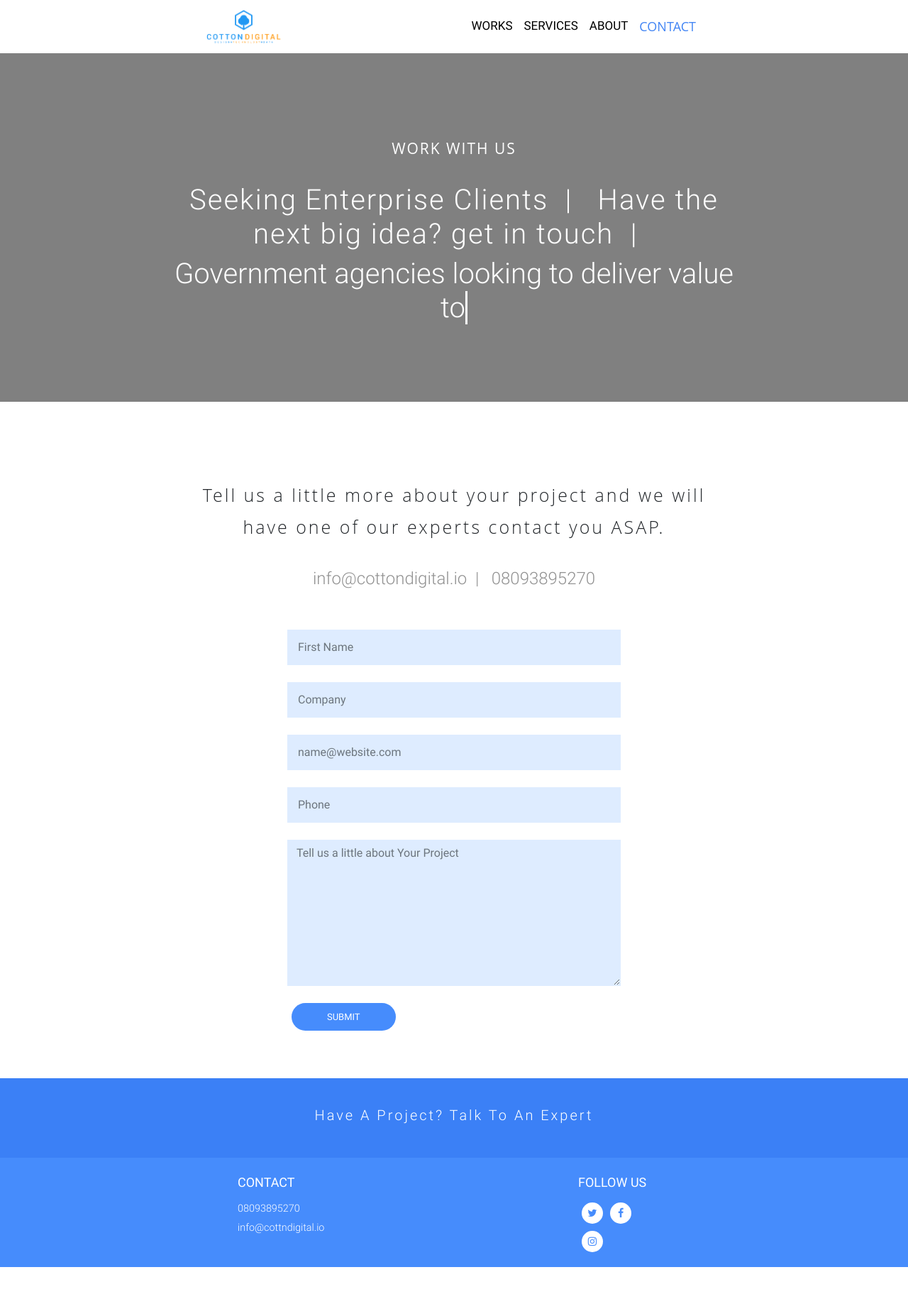
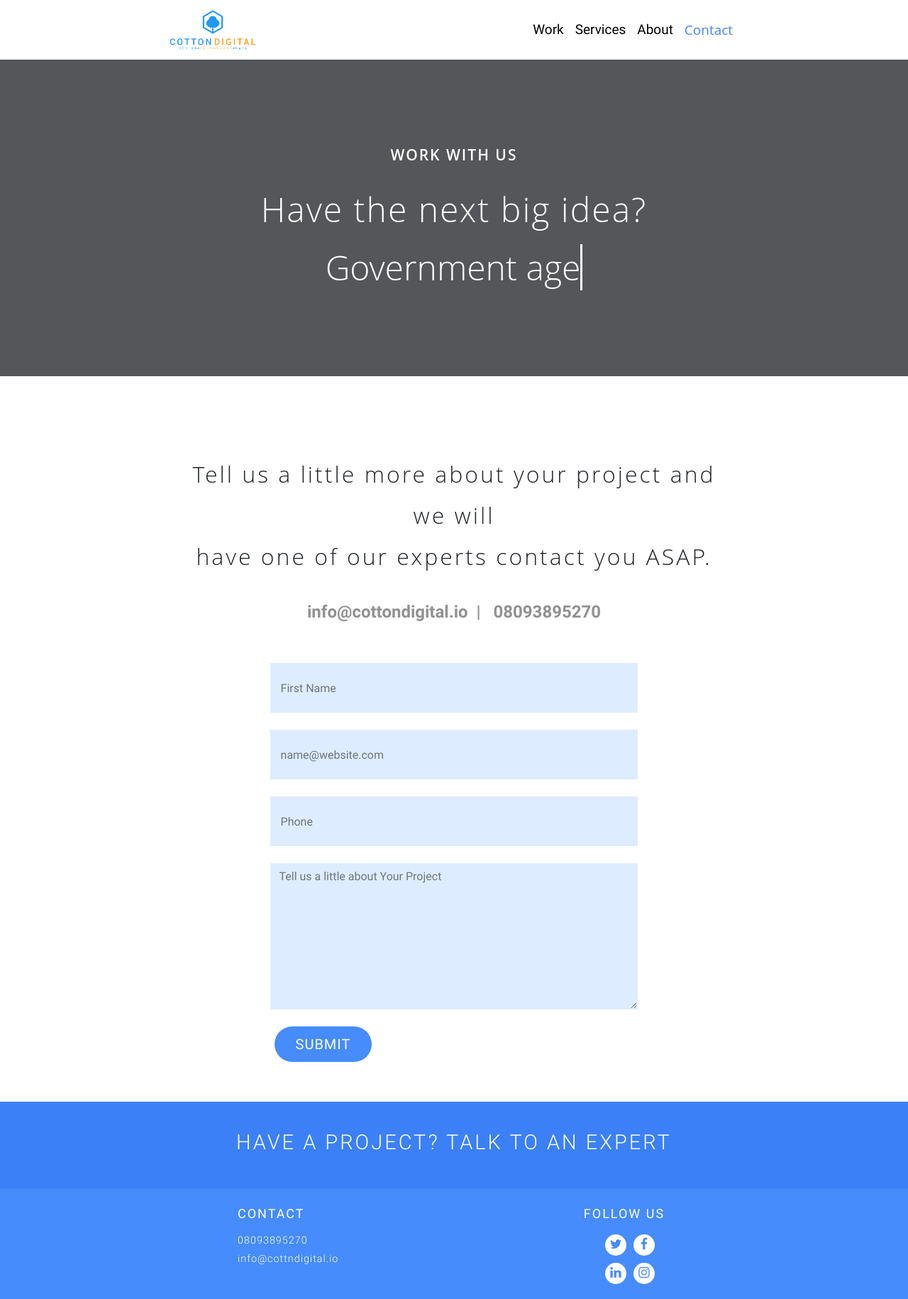
Before and after one commit to iyiolaosuagwu/cottondigital, a PHP site: page /contact.php in a window 1280 px wide. Shown: the whole page at 71% size. Before the commit the page ends 1785 px from the top, so only its background shows below. Run offline with PHP 8.4, Linux system fonts and the light colour scheme.

Commit message:
new update

```diff
--- a/about.php
+++ b/about.php
@@ -25,7 +25,7 @@
 		<!-- Start your project here-->
 
 		<nav class="navbar navbar-expand-lg navbar-dark">
-			<div class="col-lg-7 mx-auto">
+			<div class="col-lg-8 mx-auto">
 
 				<button class="navbar-toggler" type="button" data-toggle="collapse" data-target="#navbarNav"
 				aria-controls="navbarNav" aria-expanded="false" aria-label="Toggle navigation">
@@ -34,11 +34,11 @@
 
 				<div class="collapse navbar-collapse" id="navbarNav">
 				<a class="navbar-brand" href="index.php">
-				<img src="./img/logo/cotton-digital-logo.png" class="logo" alt="" width="30%" />
+				<img src="./img/logo/cotton-digital-logo.png" class="logo" alt="" width="25%" />
 				</a>
 				<ul class="navbar-nav ml-auto mt-lg-0">
 					<li class="nav-item">
-						<a class="nav-link" href="works.php">Works <span class="sr-only">(current)</span></a>
+						<a class="nav-link" href="works.php">Work <span class="sr-only">(current)</span></a>
 					</li>
 					<li class="nav-item">
 						<a class="nav-link" href="services.php">Services</a>
--- a/contact.php
+++ b/contact.php
@@ -21,7 +21,7 @@
 <body>
   <!-- Start your project here-->
   <nav class="navbar navbar-expand-lg navbar-dark">
-    <div class="col-lg-7 mx-auto">
+    <div class="col-lg-8 mx-auto">
 
       <button class="navbar-toggler" type="button" data-toggle="collapse" data-target="#navbarNav"
         aria-controls="navbarNav" aria-expanded="false" aria-label="Toggle navigation">
@@ -30,11 +30,11 @@
 
       <div class="collapse navbar-collapse" id="navbarNav">
       <a class="navbar-brand" href="index.php">
-      <img src="./img/logo/cotton-digital-logo.png" class="logo" alt="" width="30%" />
+      <img src="./img/logo/cotton-digital-logo.png" class="logo" alt="" width="25%" />
       </a>
         <ul class="navbar-nav ml-auto mt-lg-0">
           <li class="nav-item">
-            <a class="nav-link" href="works.php">Works <span class="sr-only">(current)</span></a>
+            <a class="nav-link" href="works.php">Work <span class="sr-only">(current)</span></a>
           </li>
           <li class="nav-item">
             <a class="nav-link" href="services.php">Services</a>
@@ -68,13 +68,13 @@
         <!-- <h1 class="line">Have the next big Idea?</h1> -->
 
         <h1 class="line">
-          Seeking Enterprise Clients &nbsp;| &nbsp;
-          Have the next big idea? get in touch &nbsp;| &nbsp;
+          <!-- Seeking Enterprise Clients &nbsp;| &nbsp; -->
+          Have the next big idea?
 
           <!-- Your app wont build itself....get in touch -->
 
 
-          <h2 href="" class="typewrite " data-period="2000" data-type='[ "Government agencies looking to deliver value to citizens.", "&nbsp;| &nbsp; • SME looking to upgrade digital assets" ]'>
+          <h2 href="" class="typewrite " data-period="2000" data-type='["get in touch", "Government agencies looking to deliver value to citizens.", " SME looking to upgrade digital assets" ]'>
             <h2 class="wrap"></h2>
           </h2>
         </h1>
@@ -112,7 +112,7 @@
       </div> -->
 
 
-        <div class="bt-form__wrapper col-lg-7 mx-auto">
+        <div class="bt-form__wrapper col-lg-8 mx-auto">
     <form class="uk-form bt-flabels js-flabels" data-parsley-validate data-parsley-errors-messages-disabled>
       <div class="uk-grid uk-grid-collapse">
         <div class="uk-width-1-2">
@@ -122,23 +122,22 @@
             <span class="bt-flabels__error-desc">Name Required</span>
           </div>
         </div>
-        <div class="uk-width-1-2">
+        <!-- <div class="uk-width-1-2">
           <div class="bt-flabels__wrapper bt-flabels--right">
-            <!-- <label>Company</label> -->
             <input type="text" class="form-control input my-4" name="last_name" autocomplete="off" placeholder="Company" data-parsley-required />
             <span class="bt-flabels__error-desc">Company Required</span>
           </div>
-        </div>
+        </div> -->
       </div>
       <div class="bt-flabels__wrapper">
         <!-- <label>Email</label> -->
         <input type="text" class="form-control input my-4" name="email" placeholder="name@website.com" data-parsley-required data-parsley-type="email" autocomplete="off" />
-        <span class="bt-flabels__error-desc">Email Required / Invalid Email</span>
+        <span class="bt-flabels__error-desc">Email Required</span>
       </div>
       <div class="bt-flabels__wrapper">
         <!-- <label>Phone</label> -->
         <input type="text" class="form-control input my-4" name="phone" data-parsley-required placeholder="Phone" autocomplete="off" />
-        <span class="bt-flabels__error-desc mb-3">Phone Required / Invalid Phone</span>
+        <span class="bt-flabels__error-desc mb-3">Phone Required</span>
       </div>
 
       <div class="uk-width-1-2">
@@ -168,7 +167,7 @@
   </section>
 
   <section class="talk__expert">
-    <h3 class=" text-center  text-capitalize have-a-project">
+    <h3 class=" text-center  text-uppercase have-a-project">
       have a project? talk to an expert
     </h3>
   </section>
@@ -176,12 +175,12 @@
   <style>
     .bt-form__wrapper {
   margin: 30px auto;
-  max-width: 500px;
+  /* max-width: 500px; */
 }
 .bt-flabels input[type] {
   position: relative;
   width: 100%;
-  height: 50px;
+  height: 70px;
   border: none;
   border-radius: 0;
   z-index: 1;
--- a/css/style.css
+++ b/css/style.css
@@ -13,25 +13,25 @@
 /* .view img{
   max-height: 800px;
 } */
-.contact-gray{
-  background-color: gray;
+.contact-gray {
+  background-color: #55565a;
 }
-.first_slide{
+.first_slide {
   background-image: url('../img/image_2.jpg');
   background-size: cover;
-  height: 700px
+  height: 700px;
 }
 
-.second_slide{
+.second_slide {
   background-image: url('../img/image_1.jpg');
   background-size: cover;
-  height: 700px
+  height: 700px;
 }
 
-.third_slide{
+.third_slide {
   background-image: url('../img/image_3.jpg');
   background-size: cover;
-  height: 700px
+  height: 700px;
 }
 
 .big__impact {
@@ -40,7 +40,7 @@
 
   background-size: cover;
 }
-a_icon{
+a_icon {
   color: unset !important;
 }
 
@@ -60,7 +60,7 @@
 }
 
 footer.page-footer a {
-    color: unset;
+  color: unset;
 }
 
 .talent {
@@ -121,9 +121,14 @@
   border-radius: 50px;
 }
 
+.digit{
+  letter-spacing: 1px;
+}
+
 .headers {
   font-size: 18px;
   font-weight: 400;
+  letter-spacing: 2px;
 }
 
 .index__header {
@@ -145,7 +150,7 @@
 .social__icons {
   background: #fff;
   border-radius: 50px;
-  padding: 15px 15px;
+  padding: 18px 18px;
   font-size: 16px;
   color: blue;
   cursor: pointer;
@@ -186,9 +191,11 @@
 
 .submit-btn {
   background: #468cfc;
-  padding: 10px 50px;
+  padding: 10px 30px;
   float: left;
   border-radius: 50px;
+  font-size: 20px;
+  letter-spacing: 1px;
 }
 
 .form-control {
@@ -327,6 +334,12 @@
   color: #fff;
 }
 
+.wrap {
+  line-height: 1.9 !important;
+  font-size: 48px;
+  font-family: 'Open Sans', sans-serif;
+}
+
 .typewrite {
   font-size: 40px !important;
 }
@@ -367,12 +380,17 @@
   margin: 5px 5px;
 }
 
+.margin-l {
+  margin-left: 33px;
+}
+
 .iconns {
   position: relative;
-  top: 40%;
+  top: 47%;
   left: 50%;
   transform: translate(-50%, -50%);
   cursor: pointer;
+  font-size: 18px;
 }
 
 .map__text {
@@ -391,6 +409,8 @@
 
 .line {
   letter-spacing: 2px;
+  font-size: 48px;
+  font-family: 'Open Sans', sans-serif;
 }
 
 .our__team {
@@ -425,6 +445,7 @@
 
 ._34sb {
   font-size: 24px;
+  font-weight: 600;
 }
 
 ._22caps {
@@ -450,7 +471,7 @@
 ._369light {
   margin-top: 9px;
   font-family: 'Open Sans', sans-serif;
-  font-size: 25px;
+  font-size: 32px;
   line-height: 1.8;
   font-weight: 300;
   text-align: center;
@@ -516,7 +537,7 @@
   background-color: unset;
   font-weight: 400;
   font-family: 'Open Sans', sans-serif;
-  font-size: 18px;
+  font-size: 19px;
   font-weight: 400;
 }
 
@@ -524,7 +545,7 @@
 .navbar.navbar-dark .navbar-nav .nav-item.active > .nav-link {
   color: #4285f4 !important;
   font-family: 'Open Sans', sans-serif;
-  font-size: 18px;
+  font-size: 19px;
   font-weight: 400;
 }
 
@@ -532,17 +553,17 @@
 .navbar.navbar-dark .navbar-nav .nav-item.focus > .nav-link {
   color: #4285f4 !important;
   font-family: 'Open Sans', sans-serif;
-  font-size: 18px;
+  font-size: 19px;
   font-weight: 400;
 }
 
-.nav-item a{
+.nav-item a {
   color: #000 !important;
 }
 .nav-link {
   color: #000;
-  text-transform: uppercase;
-  font-size: 17px;
+  /* text-transform: uppercase; */
+  font-size: 19px;
   font-weight: 400;
 }
 
@@ -555,7 +576,7 @@
 }
 
 .have-a-project {
-  font-size: 20px;
+  font-size: 29px;
   letter-spacing: 3px;
 }
 .cap__caption {
@@ -574,6 +595,8 @@
   line-height: 1.6;
   font-weight: 300;
   text-align: center;
+  font-size: 58px;
+  font-weight: 300;
 }
 
 .some__work {
@@ -619,7 +642,7 @@
   margin-top: 25px;
   font-size: 21px;
   text-align: center;
-
+  font-weight: 600;
   -webkit-animation: fadein 2s; /* Safari, Chrome and Opera > 12.1 */
   -moz-animation: fadein 2s; /* Firefox < 16 */
   -ms-animation: fadein 2s; /* Internet Explorer */
--- a/footer.php
+++ b/footer.php
@@ -7,8 +7,8 @@
           <div class="col-3 mr-auto  mb-4 ul-li mb-md-0 mt-2">
             <h2 class="mb-0 headers">CONTACT</h2>
             <p>
-              <li class="">08093895270</li>
-              <li class="">info@cottndigital.io</li>
+              <li class="digit">08093895270</li>
+              <li class="digit">info@cottndigital.io</li>
               <!-- <li class="">Carrier Pigeon</li> -->
             </p>
           </div>
@@ -16,9 +16,9 @@
           <div class="col-6"></div>
 
           <div class="col-3 mb-4 mb-md-0  mt-2">
-            <h2 class="mb-0 headers">FOLLOW US</h2>
+            <h2 class="mb-0 headers text-center">FOLLOW US</h2>
 
-            <div class="flex d-flex" style="margin-top: 13px;">
+            <div class="flex d-flex margin-l" style="margin-top: 13px;">
               <div class="social__icon">
                 <a href="https://twitter.com/Cotton_Digital" class="a_icon">
                   <i class="fa fa-twitter iconns"></i>
@@ -32,10 +32,10 @@
 
             </div>
 
-            <div class="flex d-flex">
-              <!-- <div class="social__icon">
+            <div class="flex d-flex margin-l">
+              <div class="social__icon">
                 <i class="fa fa-linkedin iconns" href=""></i>
-              </div> -->
+              </div>
               <div class="social__icon">
                 <a class="a_icon" href="https://www.instagram.com/cottondigital/">
                   <i class="fa fa-instagram iconns"></i>
--- a/index.php
+++ b/index.php
@@ -246,7 +246,7 @@
 
 
     <section class="talk__expert">
-      <h3 class=" text-center  text-capitalize have-a-project">
+      <h3 class=" text-center  text-uppercase have-a-project">
         have a project? talk to an expert
       </h3>
     </section>
--- a/navbar.php
+++ b/navbar.php
@@ -1,5 +1,5 @@
 <nav class="navbar navbar-expand-lg navbar-dark">
-  <div class="col-lg-7 mx-auto">
+  <div class="col-lg-8 mx-auto">
 
     <button class="navbar-toggler" type="button" data-toggle="collapse" data-target="#navbarNav"
       aria-controls="navbarNav" aria-expanded="false" aria-label="Toggle navigation">
@@ -8,11 +8,11 @@
 
     <div class="collapse navbar-collapse" id="navbarNav">
     <a class="navbar-brand" href="index.php">
-    <img src="./img/logo/cotton-digital-logo.png" class="logo" alt="" width="30%" />
+    <img src="./img/logo/cotton-digital-logo.png" class="logo" alt="" width="25%" />
     </a>
       <ul class="navbar-nav ml-auto mt-lg-0">
         <li class="nav-item active">
-          <a class="nav-link" href="works.php">Works <span class="sr-only">(current)</span></a>
+          <a class="nav-link" href="works.php">Work <span class="sr-only">(current)</span></a>
         </li>
         <li class="nav-item">
           <a class="nav-link" href="services.php">Services</a>
--- a/services.php
+++ b/services.php
@@ -20,7 +20,7 @@
   <!-- Start your project here-->
 
   <nav class="navbar navbar-expand-lg navbar-dark">
-			<div class="col-lg-7 mx-auto">
+			<div class="col-lg-8 mx-auto">
 
 				<button class="navbar-toggler" type="button" data-toggle="collapse" data-target="#navbarNav"
 					aria-controls="navbarNav" aria-expanded="false" aria-label="Toggle navigation">
@@ -29,11 +29,11 @@
 
 				<div class="collapse navbar-collapse" id="navbarNav">
 				<a class="navbar-brand" href="index.php">
-				<img src="./img/logo/cotton-digital-logo.png" class="logo" alt="" width="30%" />
+				<img src="./img/logo/cotton-digital-logo.png" class="logo" alt="" width="25%" />
 				</a>
 					<ul class="navbar-nav ml-auto mt-lg-0">
 					<li class="nav-item">
-						<a class="nav-link" href="works.php">Works <span class="sr-only">(current)</span></a>
+						<a class="nav-link" href="works.php">Work <span class="sr-only">(current)</span></a>
 					</li>
 					<li class="nav-item active">
 						<a class="nav-link" href="services.php">Services</a>
--- a/works.php
+++ b/works.php
@@ -22,7 +22,7 @@
   <!-- Start your project here-->
 
   <nav class="navbar navbar-expand-lg navbar-dark">
-			<div class="col-lg-7 mx-auto">
+			<div class="col-lg-8 mx-auto">
 
 				<button class="navbar-toggler" type="button" data-toggle="collapse" data-target="#navbarNav"
 					aria-controls="navbarNav" aria-expanded="false" aria-label="Toggle navigation">
@@ -35,7 +35,7 @@
 				</a>
 					<ul class="navbar-nav ml-auto mt-lg-0">
 					<li class="nav-item active">
-						<a class="nav-link" href="works.php">Works <span class="sr-only">(current)</span></a>
+						<a class="nav-link" href="works.php">Work <span class="sr-only">(current)</span></a>
 					</li>
 					<li class="nav-item">
 						<a class="nav-link" href="services.php">Services</a>
```
